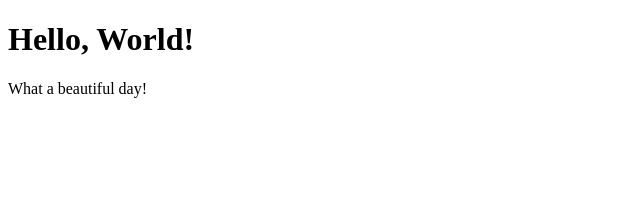
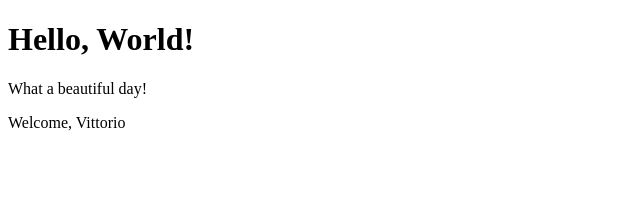
Before and after one commit to AlexSgherri/react-exercises, a React (Create React App) app: page / in a window 1280 px wide. Shown: the top 204 px of the page, without its empty margins (0-640 px from the left). Built offline with nearby package versions, Linux system fonts and the light colour scheme.

Commit message:
Propos-01-done

```diff
--- a/src/App.js
+++ b/src/App.js
@@ -1,11 +1,13 @@
 import React from "react";
 import {Hello} from "./Hello";
+import {Welcome} from "./Welcome";
 
 export class App extends React.Component{
     render(){
         return (
         <div>
             <Hello />
+            <Welcome name="Vittorio" />
         </div>
         )
     }
--- /dev/null
+++ b/src/Welcome.js
@@ -0,0 +1,7 @@
+import React from "react";
+
+export class Welcome extends React.Component{
+    render(){
+        return <p>Welcome, {this.props.name}</p>
+    }
+}
```
